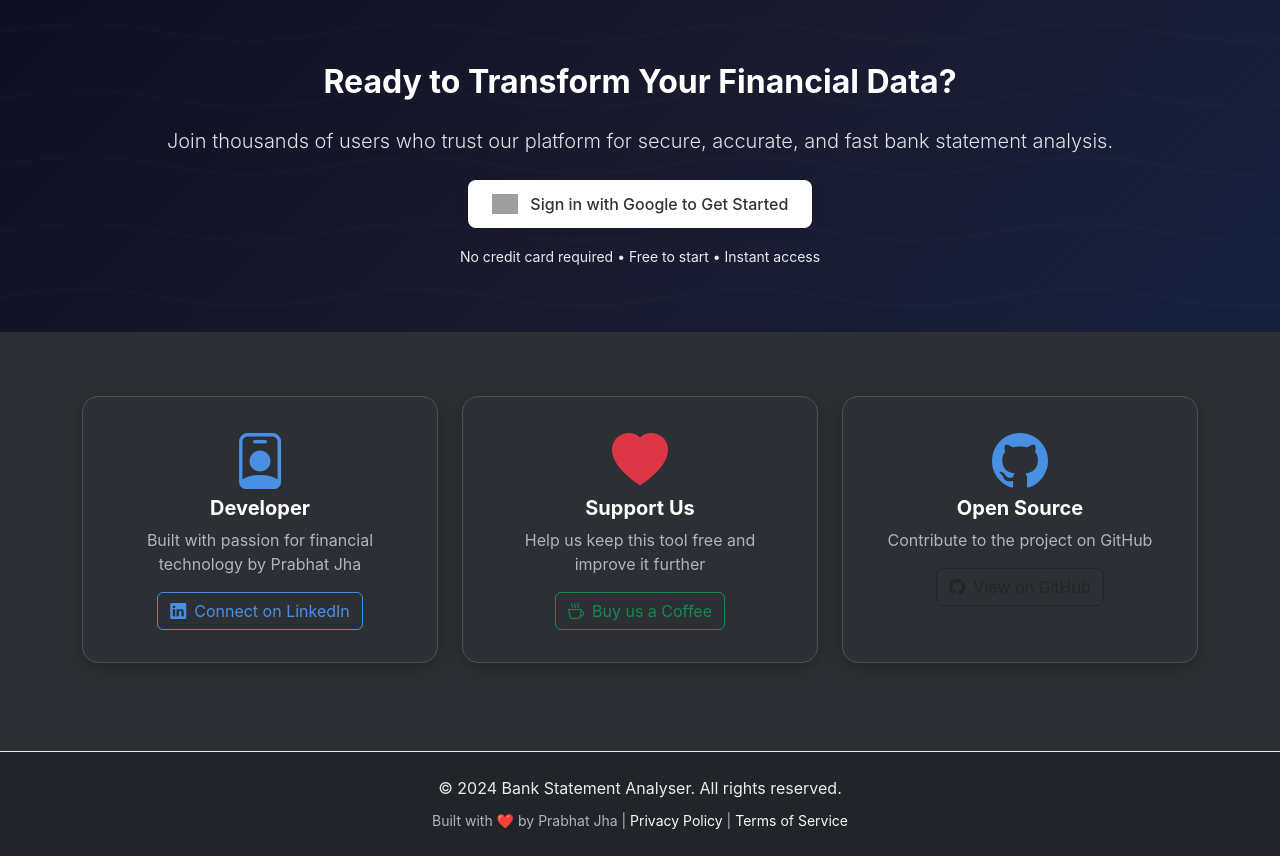
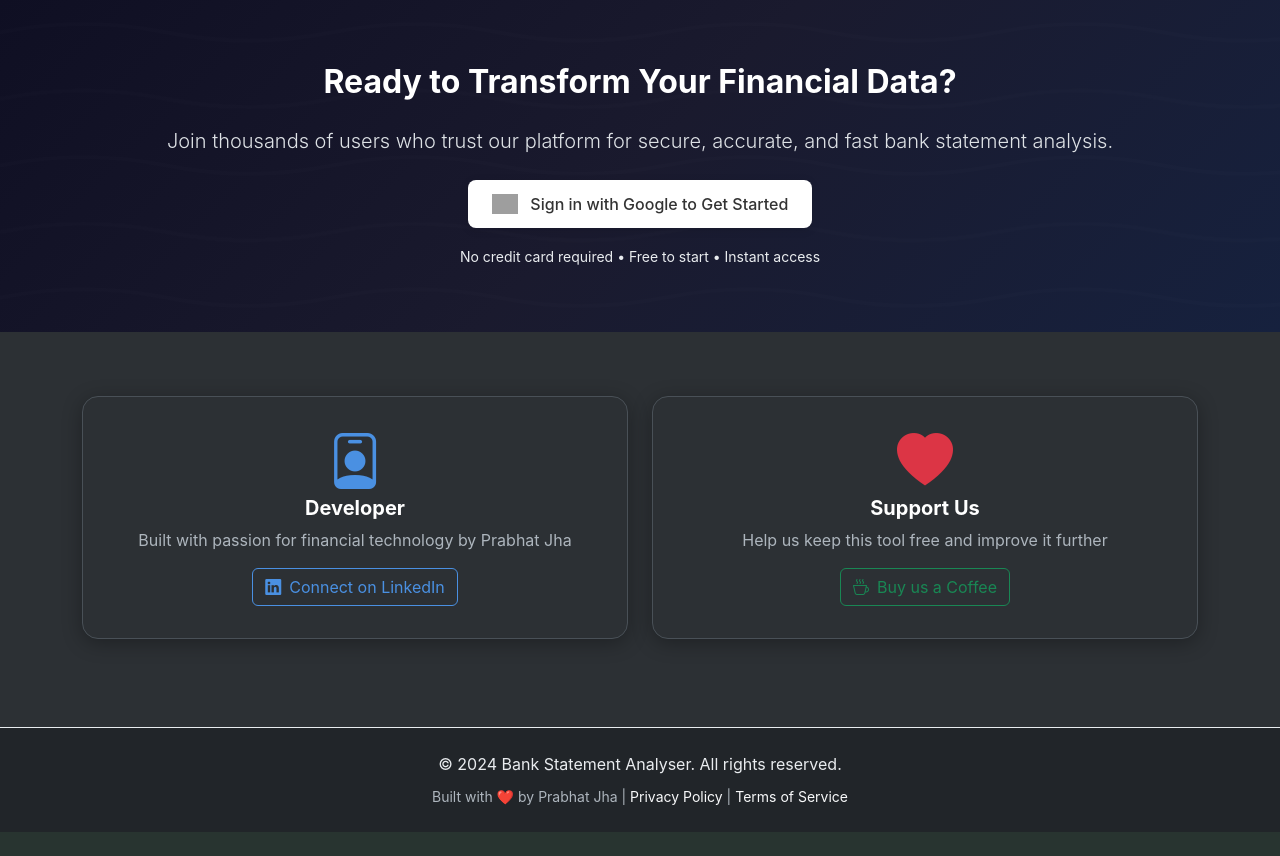
Before and after one commit to dev-prabhat011/bank-statement-extractor, a Flask app: page / in a window 1280 px wide. Shown: the part 4424-5280 px from the top of the page. After the commit the page ends 5256 px from the top, so only its background shows below. Run offline with Flask 3, Linux system fonts and the light colour scheme; parts of the project's set-up code (start-up, migrations or seed data) failed here and were passed over; some libraries are stand-ins or nearby versions; grey boxes are pictures that could not be loaded.

Commit message:
Remove GitHub link from home UI and adjust layout - Removed GitHub/Open Source section from developer cards - Changed remaining columns from col-md-4 to col-md-6 for better layout - Cleaned up developer section to focus on Developer and Support Us cards

```diff
--- a/templates/home.html
+++ b/templates/home.html
@@ -899,7 +899,7 @@
     <section class="section-padding bg-light" id="developerSection">
         <div class="container">
             <div class="row text-center">
-                <div class="col-md-4 mb-4">
+                <div class="col-md-6 mb-4">
                     <div class="developer-card">
                         <i class="bi bi-person-badge display-4 text-primary mb-3"></i>
                         <h5 class="fw-bold">Developer</h5>
@@ -909,7 +909,7 @@
                         </a>
                     </div>
                 </div>
-                <div class="col-md-4 mb-4">
+                <div class="col-md-6 mb-4">
                     <div class="developer-card">
                         <i class="bi bi-heart-fill display-4 text-danger mb-3"></i>
                         <h5 class="fw-bold">Support Us</h5>
@@ -919,16 +919,7 @@
                         </a>
                     </div>
                 </div>
-                <div class="col-md-4 mb-4">
-                    <div class="developer-card">
-                        <i class="bi bi-github display-4 text-dark mb-3"></i>
-                        <h5 class="fw-bold">Open Source</h5>
-                        <p class="text-muted mb-3">Contribute to the project on GitHub</p>
-                        <a href="https://github.com/dev-prabhat011/bank-statement-extractor" target="_blank" class="btn btn-outline-dark">
-                            <i class="bi bi-github me-2"></i>View on GitHub
-                        </a>
-                    </div>
-                </div>
+
             </div>
         </div>
     </section>
```
